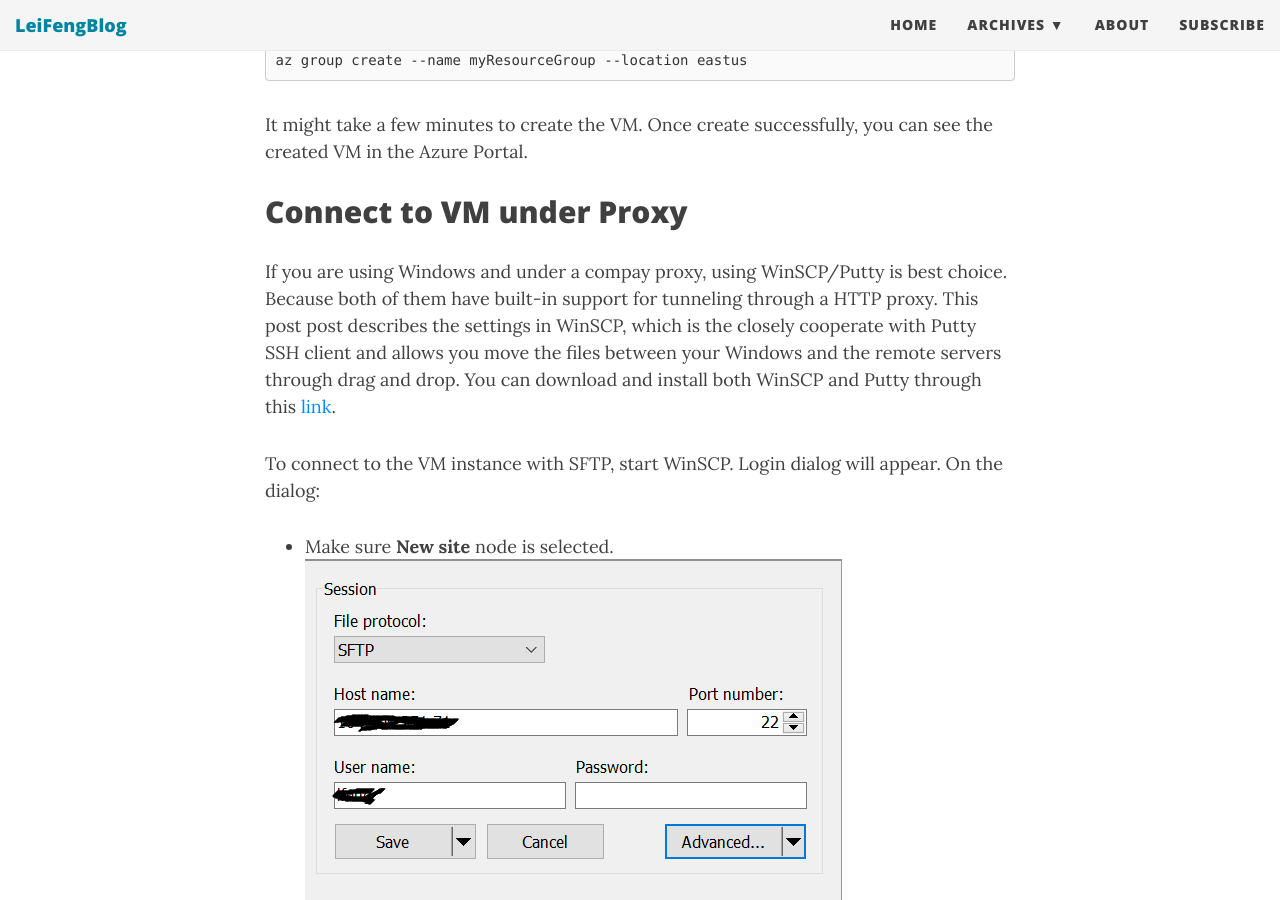
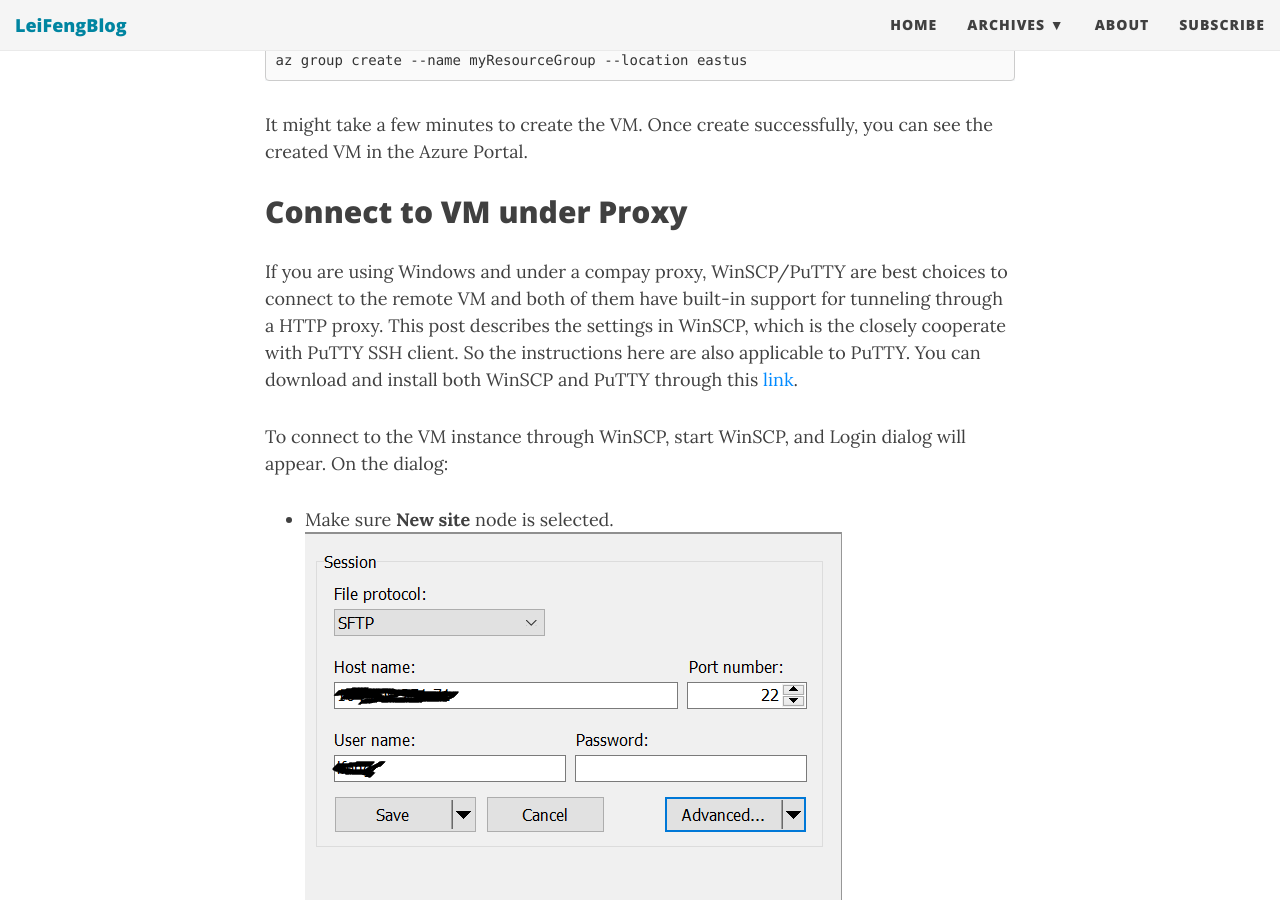
Before and after one commit to stonefl/stonefl.github.io, a Jekyll site: the page built from _posts/2020-10-01-create-and-connect-to-azure-vm-under-company-proxy.md, in a window 1280 px wide and 900 px high, scrolled down 1732 px. Built offline with Jekyll 4.4.1, drawn with Linux system fonts in a browser that asks for light colours; nearby versions of some CDN libraries; comment, search, counter and statistics services are not loaded; some of the changed text lies outside the part shown.

Commit message:
Create 2020-10-01-create-and-connect-to-azure-vm-under-company-proxy.md

````diff
--- a/_posts/2020-10-01-create-and-connect-to-azure-vm-under-company-proxy.md
+++ b/_posts/2020-10-01-create-and-connect-to-azure-vm-under-company-proxy.md
@@ -20,7 +20,7 @@ You can create a VM easily with the Azure Portal, but the Azure CLI would make y
 After installing, you can run `az login` to log into your azure account.
 
 ## Create SSH Key Pairs
-SSH keys are going to be used for security connection from your WinSCP/Putty to the Azure VM. I usually run the command `ssh-keygen` through Git Bash on Windows, but it seems that Windows most-recent updates caused all `ssh` related commands in Git Bash stop working. I ran the following command in PowerShell to generate the SSH Key Pairs. Feel free to change the capitalized `USERANME` in the command, I always make it the same to the username I will use in the VM that is going to be created next.
+SSH keys are going to be used for security connection from your WinSCP/PuTTY to the Azure VM. I usually run the command `ssh-keygen` through Git Bash on Windows, but it seems that Windows most-recent updates caused all `ssh` related commands in Git Bash stop working. I ran the following command in PowerShell to generate the SSH Key Pairs. Feel free to change the capitalized `USERANME` in the command, I always make it the same to the username I will use in the VM that is going to be created next.
 ```powershell
 ssh-keygen -t rsa -b 4096 -C "USERNAME" -f $HOME/.ssh/azure_vm
 ```
@@ -45,9 +45,9 @@ It might take a few minutes to create the VM. Once create successfully, you can
 
 ## Connect to VM under Proxy
 
-If you are using Windows and under a compay proxy, using WinSCP/Putty is best choice. Because both of them have built-in support for tunneling through a HTTP proxy. This post post describes the settings in WinSCP, which is the closely cooperate with Putty SSH client and allows you move the files between your Windows and the remote servers through drag and drop. You can download and install both WinSCP and Putty through this [link](https://winscp.net/eng/downloads.php).
+If you are using Windows and under a compay proxy, WinSCP/PuTTY are best choices to connect to the remote VM and both of them have built-in support for tunneling through a HTTP proxy. This post describes the settings in WinSCP, which is the closely cooperate with PuTTY SSH client. So the instructions here are also applicable to PuTTY. You can download and install both WinSCP and PuTTY through this [link](https://winscp.net/eng/downloads.php).
 
-To connect to the VM instance with SFTP, start WinSCP. Login dialog will appear. On the dialog:
+To connect to the VM instance through WinSCP, start WinSCP, and Login dialog will appear. On the dialog:
 
 * Make sure **New site** node is selected.
 ![WinSCP_newsite]({{site.baseurl}}/img/post/Winscp_newsite.PNG)
````
